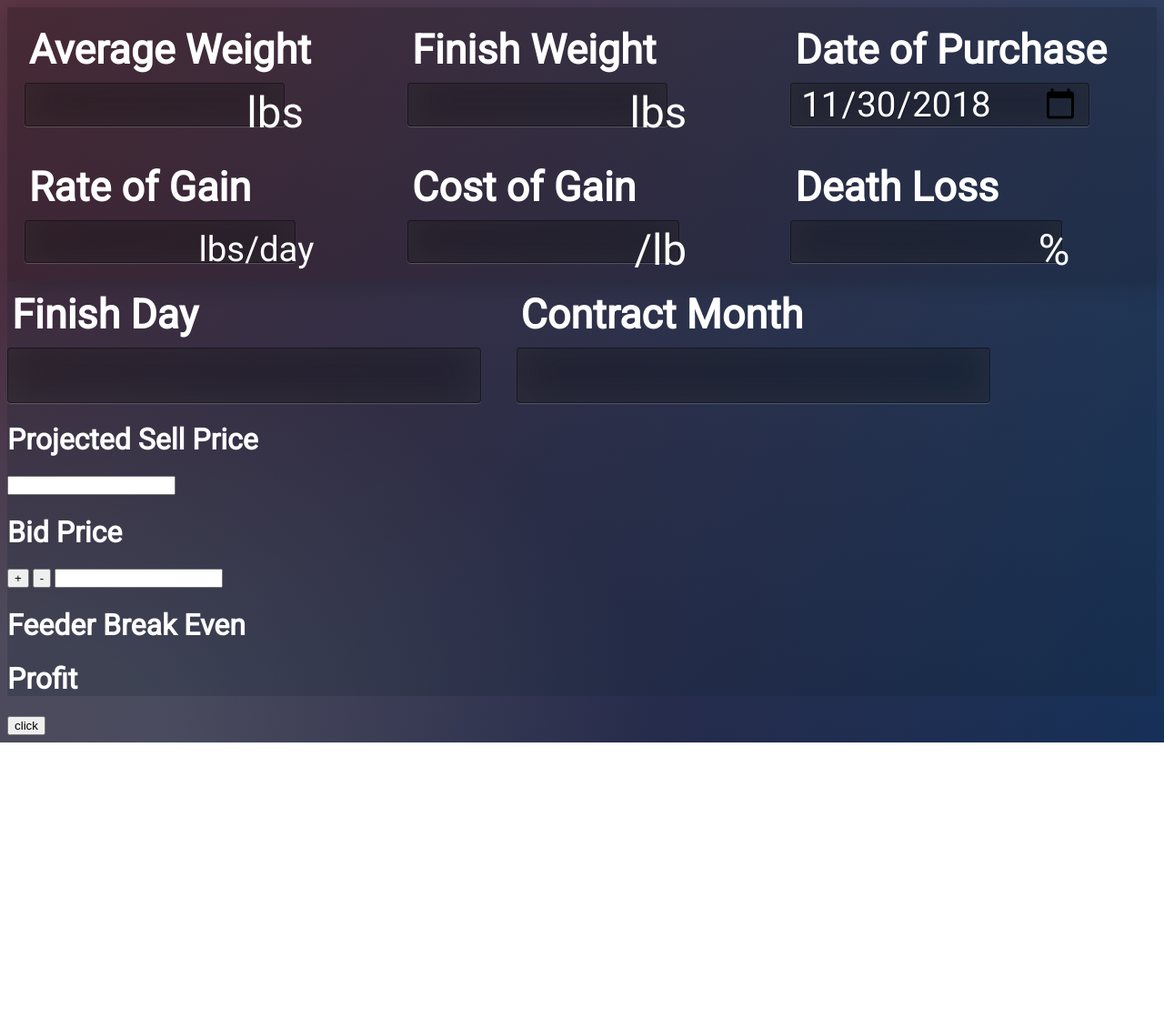
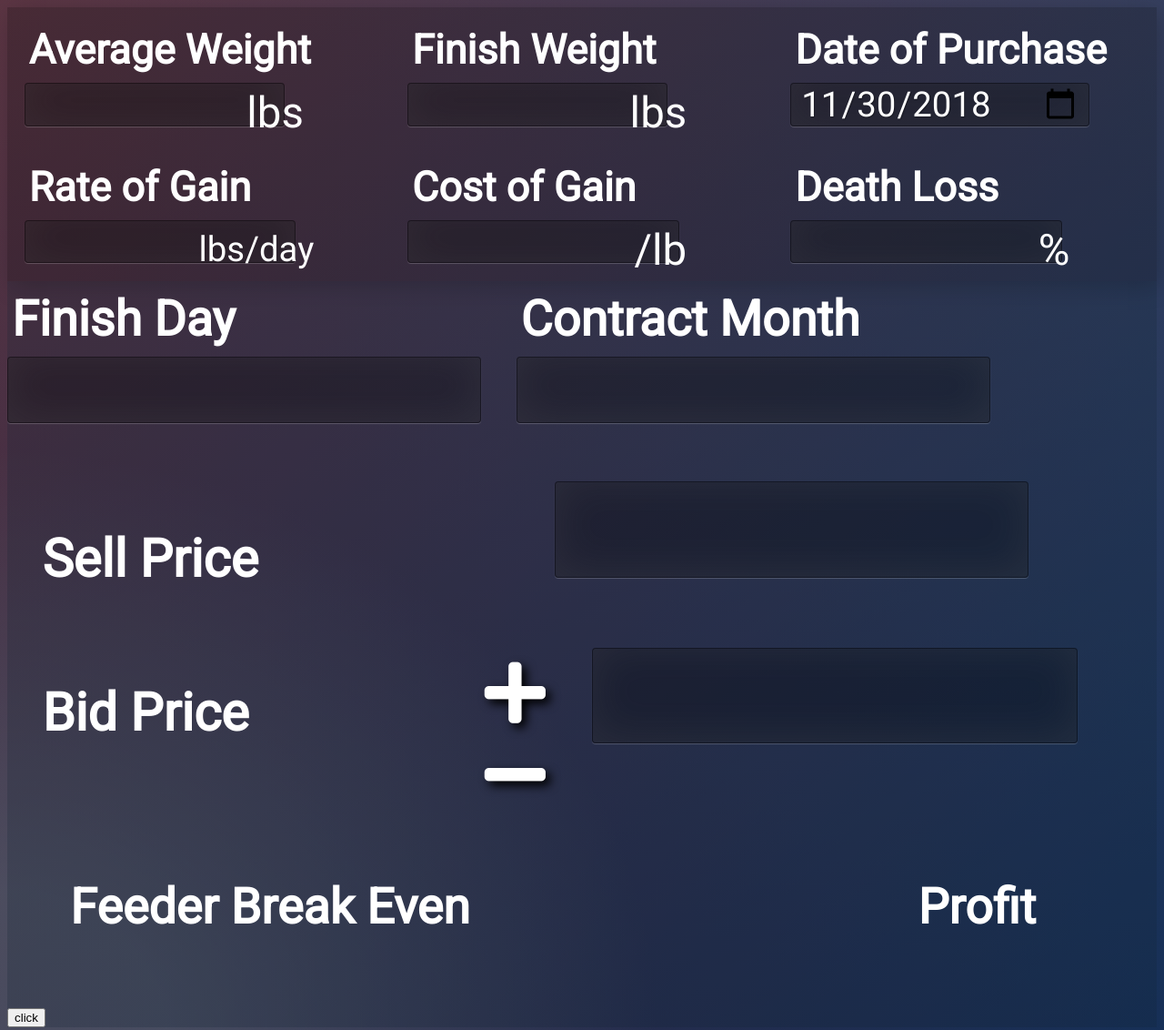
Before and after one commit to jwright4810/BreakEvenCalc, a plain HTML site: page index.html in a window 1280 px wide. Shown: the top 1132 px of the page at 91% size. Before the commit the page ends 816 px from the top, so only its background shows below. Drawn offline with Linux system fonts and the light colour scheme.

Commit message:
css styling

```diff
--- a/index.html
+++ b/index.html
@@ -5,10 +5,12 @@
     <meta name="viewport" content="width=device-width, initial-scale=1.0">
     <meta http-equiv="X-UA-Compatible" content="ie=edge">
     <link rel="stylesheet" href="style.css">
+    <link rel="stylesheet" href="https://use.fontawesome.com/releases/v5.5.0/css/all.css" integrity="sha384-B4dIYHKNBt8Bc12p+WXckhzcICo0wtJAoU8YZTY5qE0Id1GSseTk6S+L3BlXeVIU" crossorigin="anonymous">
     <title>Break Even Calculator</title>
 
 </head>
 <body>
+    <!-- main inputs -->
     <div class="input-container">
         <div class="input-fields">
             <h1>Average Weight</h1>
@@ -47,6 +49,7 @@
         </div>
     </div>
 
+    <!--Finish day and contract month  -->
     <div class="output-container">
         <div class="proj-dates">
             <div class="fin-date">
@@ -59,23 +62,34 @@
             </div>
 
         </div>
+
+        <!-- sell and bid inputs -->
+        <div class="sell-bid">
             <div class="sell-price">
-            <h1>Projected Sell Price</h1>
+                <h1>Sell Price</h1>
                 <input id='sel-pr' />
             </div>
-        <div class="bid-price"></div>
+            <div class="bid-price">
                 <h1>Bid Price</h1>
-            <button id="bid-up">+</button>
-            <button id="bid-down">-</button>
+                <div class="inc-but">
+                    <button id="bid-up"><i class="fas fa-plus"></i></button>
+                    <button id="bid-down"><i class="fas fa-minus"></i></button>
+                </div>
             <input id='bd-pr'/>
+
+        </div>
+        <div class="final-output">
             <div class="break-even">
                 <h1>Feeder Break Even</h1>
                 <p id="feeder-be"></p>
             </div>
+
             <div class="profit">
                 <h1>Profit</h1>
                 <p id="profit-output"></p>
             </div>
+        </div>
+
 
     </div>
     <button onclick="calc()">click</button>
--- a/style.css
+++ b/style.css
@@ -39,7 +39,7 @@ input[type="date"]::-webkit-inner-spin-button {
     color: #fff;
 	text-shadow: 1px 1px 1px rgba(0,0,0,0.3);
   }
-.input-fields h1, .proj-dates h1 {
+.input-fields h1 {
     font-size: 3.5vw;
     margin: 10px 5px;
 }
@@ -151,11 +151,14 @@ input[type="date"]::-webkit-inner-spin-button {
     width: 100%;
     flex-wrap: wrap;
 }
+.proj-dates h1 {
+    font-size: 4.2vw;
+    margin: 10px 5px;
+}
 .proj-dates p {
-
     font-family: inherit;
     width: 39vw;
-    height: 3vw;
+    height: 4vw;
     margin: 0px 3vw 0 0;
     background: rgba(0,0,0,0.3);
     border: none;
@@ -173,3 +176,86 @@ input[type="date"]::-webkit-inner-spin-button {
 	-ms-transition: box-shadow .5s ease;
     transition: box-shadow .5s ease;
 }
+.sell-bid {
+    display: flex;
+    flex-direction: column;
+
+}
+.sell-bid h1 {
+    font-size: 4.2vw;
+    margin: 10px 5px;
+}
+.sell-bid input {
+    font-family: inherit;
+    width: 39vw;
+    height: 6.5vw;
+    margin: 0px 3vw 0 8vw;
+    background: rgba(0,0,0,0.3);
+    border: none;
+    outline: none;
+    padding: 10px;
+    font-size: 6vw;
+	color: #fff;
+	text-shadow: 1px 1px 1px rgba(0,0,0,0.3);
+	border: 1px solid rgba(0,0,0,0.3);
+	border-radius: 4px;
+	box-shadow: inset 0 -5px 45px rgba(100,100,100,0.2), 0 1px 1px rgba(255,255,255,0.2);
+	-webkit-transition: box-shadow .5s ease;
+	-moz-transition: box-shadow .5s ease;
+	-o-transition: box-shadow .5s ease;
+	-ms-transition: box-shadow .5s ease;
+    transition: box-shadow .5s ease;
+}
+.sell-price {
+    display: flex;
+    flex-direction: row;
+    margin:  5vw 0;
+}
+.sell-price h1 {
+    font-size: 4.5vw;
+    margin: 4vw 8vw 0 3vw;
+    width: 28vw;
+}
+.bid-price {
+    display: flex;
+    flex-direction: row;
+    margin: 5vw, 0;
+}
+
+.bid-price h1 {
+    margin: 3vw 0 0 3vw;
+    width: 28vw;
+    font-size: 4.5vw;
+}
+
+.inc-but {
+    display: flex;
+    flex-direction: column;
+    margin: 0 0 0 10vw;
+}
+#bd-pr {
+    margin: 0 3vw 0 0vw;
+    width: 40vw;
+}
+.inc-but button {
+    padding: 0;
+    border: none;
+    font: inherit;
+    color: inherit;
+    background-color: transparent;
+    cursor: pointer;
+    text-align: center;
+    margin: 1vw 4vw 0 0;
+    outline: none;
+}
+
+.inc-but .fa-plus:before, .fa-minus:before {
+    font-size: 6vw;
+    text-shadow: 5px 5px 11px black;
+}
+
+.final-output {
+    display: flex;
+    margin: 5vw 10vw 5vw 5vw;
+    justify-content: space-between;
+}
```
Lines whose indentation alone changed are shown as unchanged.
